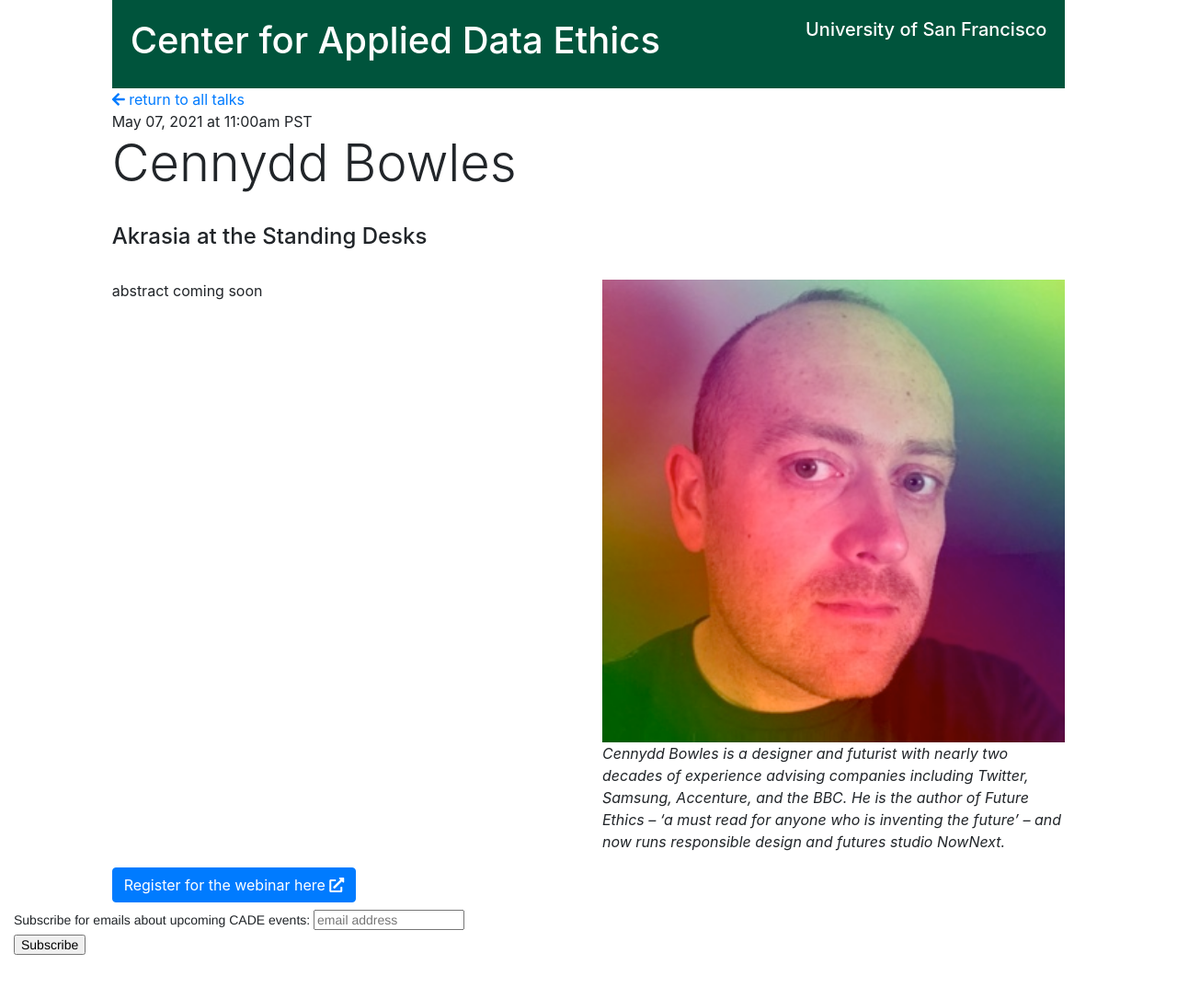
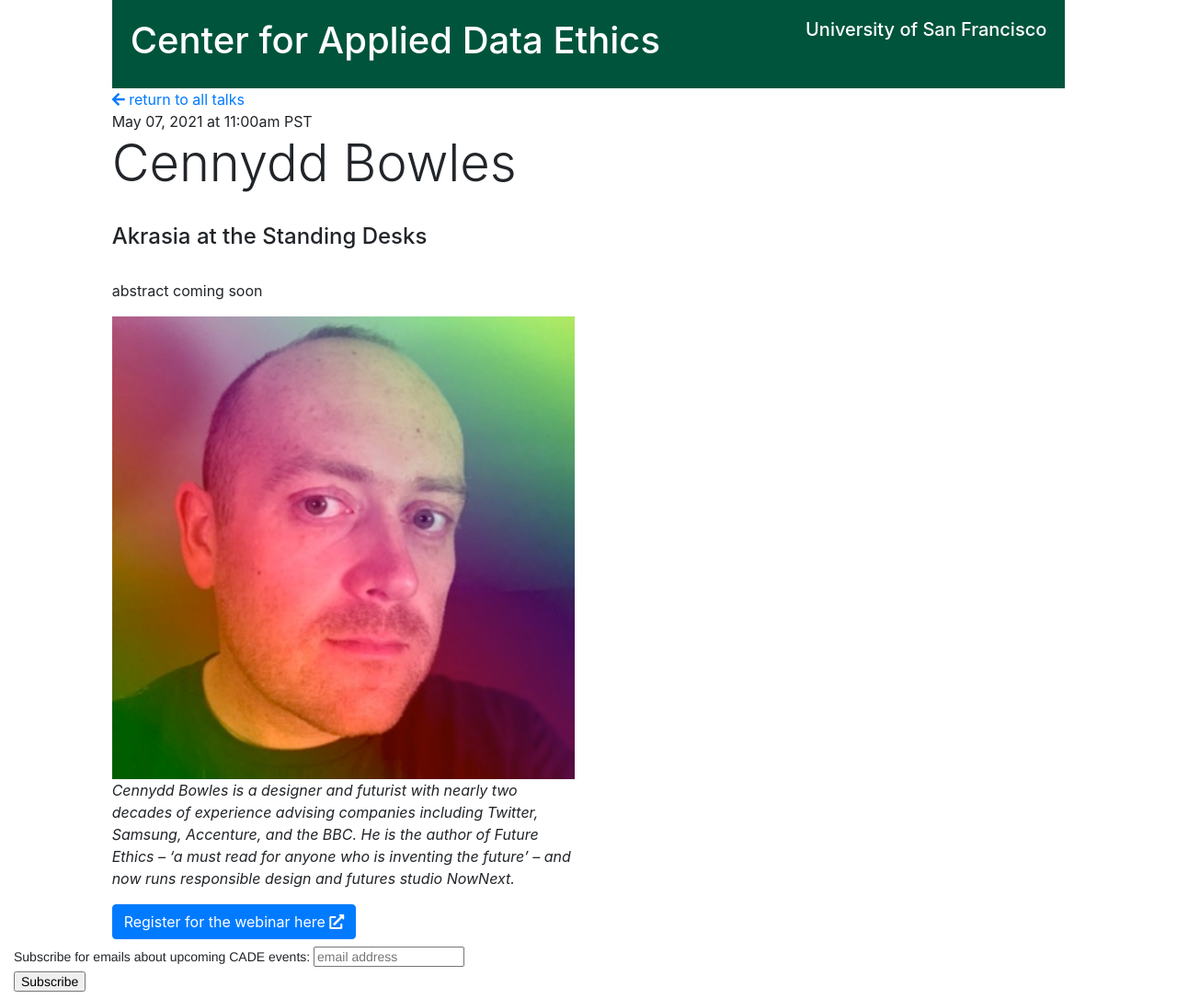
Before and after one commit to alialkhatib/cade-series, a Jekyll site: the page built from _talks/2021-05-07.md, in a window 1280 px wide. Shown: the whole page at 92% size. Built offline with Jekyll 4.4.1, drawn with Linux system fonts in a browser that asks for light colours; comment, search, counter and statistics services are not loaded; before the commit the page ends 1046 px from its top, so only the background shows below that.

Commit message:
divs ugh

```diff
--- a/_layouts/talk.html
+++ b/_layouts/talk.html
@@ -2,28 +2,30 @@
 layout: cade-default
 permalink: /talks/index.html
 ---
+
+
 <div class="row">
   <div class="col">
-    <a href="{{site.cadeprefix: default: '/'}}">
+    <a href="{{site.cadeprefix}}">
     <i class="fas fa-arrow-left"></i>
     return to all talks</a>
   </div>
-  <!-- <div class="col text-right"> -->
-  <!-- {% if page.event_url != nil %}
-<a class="h4" target="_blank" href="{{page.event_url}}">Register here <i class="fas fa-external-link-alt"></i></a>
-{% else %}
-<span class="h4">Check back for a registration link</span>
-{% endif %} -->
-<!-- </div> -->
 </div>
+
 <div class="row">
   <div class="col">
     {{page.slug | date: "%B %d, %Y"}} at {{ page.talk_time | default: "2:30pm PST"}}
   </div>
 </div>
+
+
+
+
+
 <div class="row">
 {%for sp in page.speaker_info %}
   {% if page.speaker_info.size > 1 %}
+
   <div class="col d-lg-none">
   <hr>
   </div>
@@ -31,6 +33,7 @@ permalink: /talks/index.html
     {% else %}
   <div class="col-12">
   {% endif %}
+
     <div class="row">
       <div class="col-md-9 col-12 col-sm-8">
         <h1 class="display-4">
@@ -47,6 +50,8 @@ permalink: /talks/index.html
           {% endif %}
       </div>
     </div>
+
+
     <div class="row my-4">
       <div class="col-12">
         <h4>{{sp.talk_title | default: "Talk title TBA"}}</h4>
@@ -54,7 +59,6 @@ permalink: /talks/index.html
     </div>
 
   <div class="row">
-
 {% if page.speaker_info.size > 1%}
   <div class="col-12">
     {% else %}
@@ -66,7 +70,11 @@ permalink: /talks/index.html
       </div>
     </div>
   </div>
+</div>
 
+
+
+     <div class="row">
     {% if page.speaker_info.size > 1%}
       <div class="col-12">
         {% else %}
@@ -93,11 +101,16 @@ permalink: /talks/index.html
         </div>
       </div>
     </div>
+</div>
+
 {% endfor %}
 </div>
+
+<div class="row">
+  <div class="col d-lg-none">
+  <hr>
   </div>
-
-
+</div>
 <div class="row">
   <div class="col">
   {% if page.event_url != nil %}
@@ -106,5 +119,4 @@ permalink: /talks/index.html
 <button class="btn btn-secondary h4" disabled href="#">Check back for a registration link</button>
 {% endif %}
 </div>
-
 </div>
```
Lines whose indentation alone changed are shown as unchanged.
